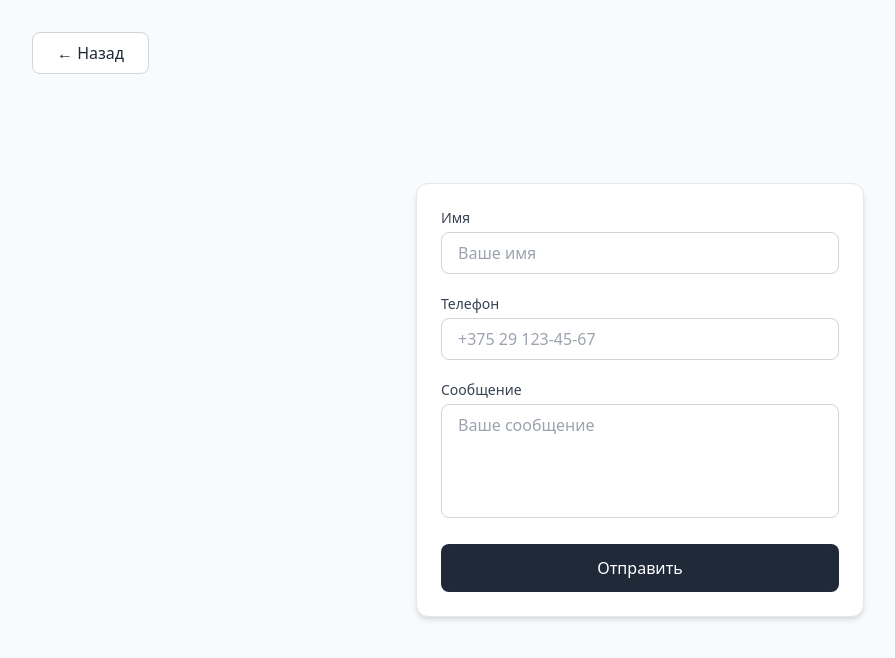
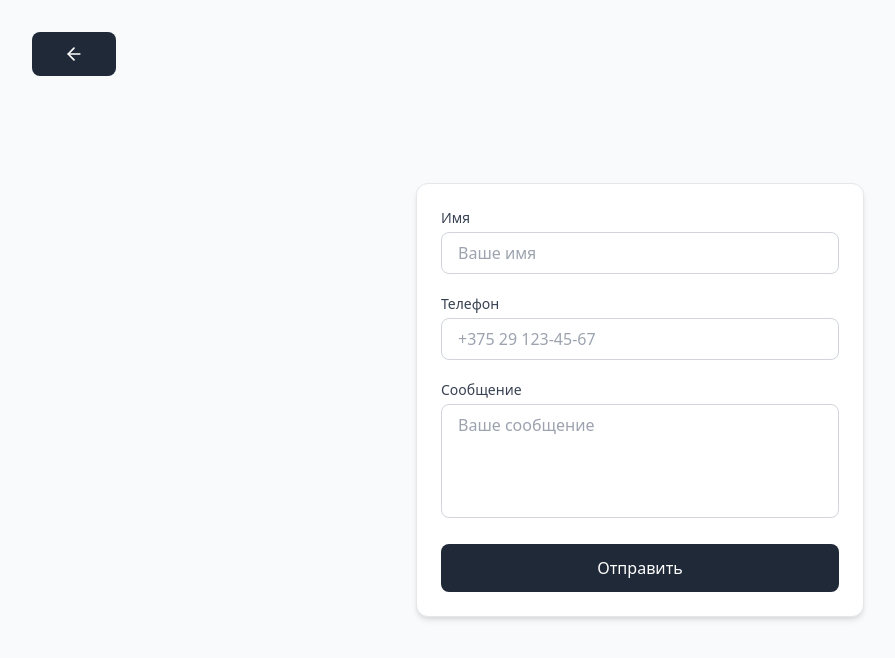
Before and after one commit to melihovodina/eskd-test, a React (Vite) app in the folder client/: page / in a window 1280 px wide. Both pictures are taken after a click on the button "Далее". Shown: the top 658 px of the page, without its empty margins (0-895 px from the left). Built offline with nearby package versions, Linux system fonts and the light colour scheme; no server answers.

Commit message:
fixed button

```diff
--- a/client/src/pages/FormPage.tsx
+++ b/client/src/pages/FormPage.tsx
@@ -6,6 +6,7 @@ import Form from '../components/Form';
 import Notification from '../components/Notification';
 import { messagesApi, MessageData } from '../api/messages';
 import { validateBelarusianPhone, validateMinLength } from '../utils/validation';
+import { ArrowLeft } from 'lucide-react';
 
 interface FormErrors {
   name?: string;
@@ -83,12 +84,14 @@ export default function ContactForm({ onBack }: ContactFormProps) {
 
   return (
     <div className="min-h-screen flex items-center justify-center bg-gray-50 px-4 py-20 sm:py-8">
-      <button
-        onClick={onBack}
-        className="absolute top-4 left-4 sm:top-8 sm:left-8 px-4 py-2 sm:px-6 text-sm sm:text-base bg-white text-gray-800 border border-gray-300 rounded-lg font-medium hover:bg-gray-50 transition-colors duration-200"
-      >
-        ← Назад
-      </button>
+      <Button
+      type="button"
+      variant="primary"
+      className="absolute top-4 left-4 sm:top-8 sm:left-8  gap-2"
+      onClick={onBack}
+    >
+      <ArrowLeft className="w-5 h-5" />
+    </Button>
 
       {notification && (
         <Notification
```
